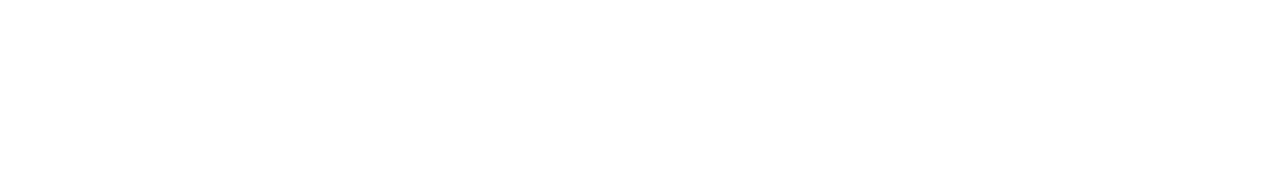
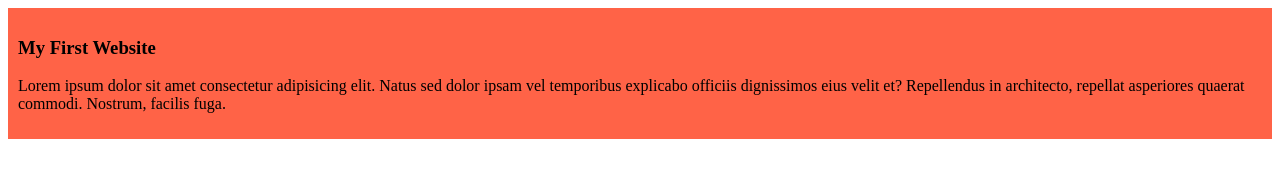
Before and after one commit to rifat3790/my-shelly-coop-report, a plain HTML site: page index.html in a window 1280 px wide. Drawn offline with Linux system fonts and the light colour scheme.

Commit message:
Added my first blog

```diff
--- a/index.html
+++ b/index.html
@@ -4,8 +4,15 @@
     <meta charset="UTF-8">
     <meta name="viewport" content="width=device-width, initial-scale=1.0">
     <title>Sheldon COOOOPER</title>
+    <link rel="stylesheet" href="styles/blog.css">
 </head>
 <body>
+    <div>
+        <h3>My First Website</h3>
 
+        <p>
+            Lorem ipsum dolor sit amet consectetur adipisicing elit. Natus sed dolor ipsam vel temporibus explicabo officiis dignissimos eius velit et? Repellendus in architecto, repellat asperiores quaerat commodi. Nostrum, facilis fuga.
+        </p>
+    </div>
 </body>
 </html>
--- /dev/null
+++ b/styles/blog.css
@@ -0,0 +1,4 @@
+div{
+    background-color: tomato;
+    padding: 10px;
+}
```
